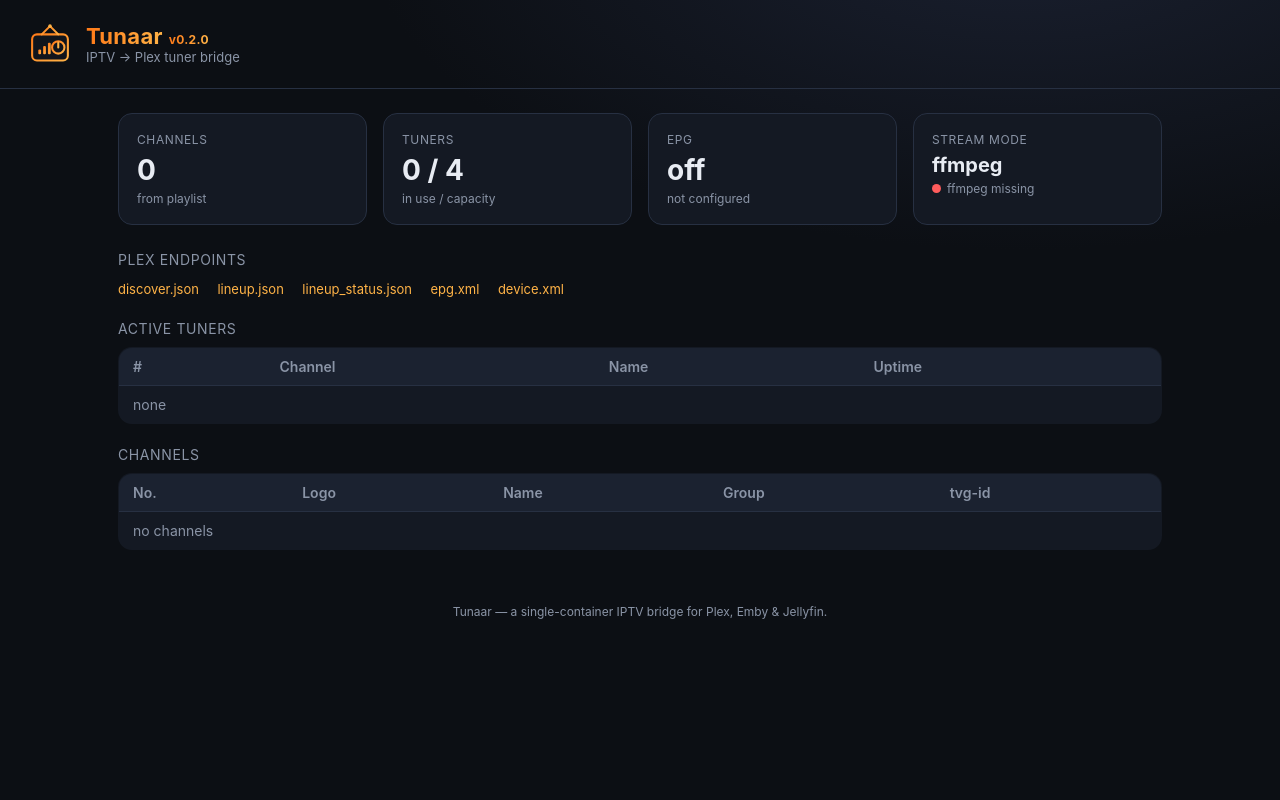
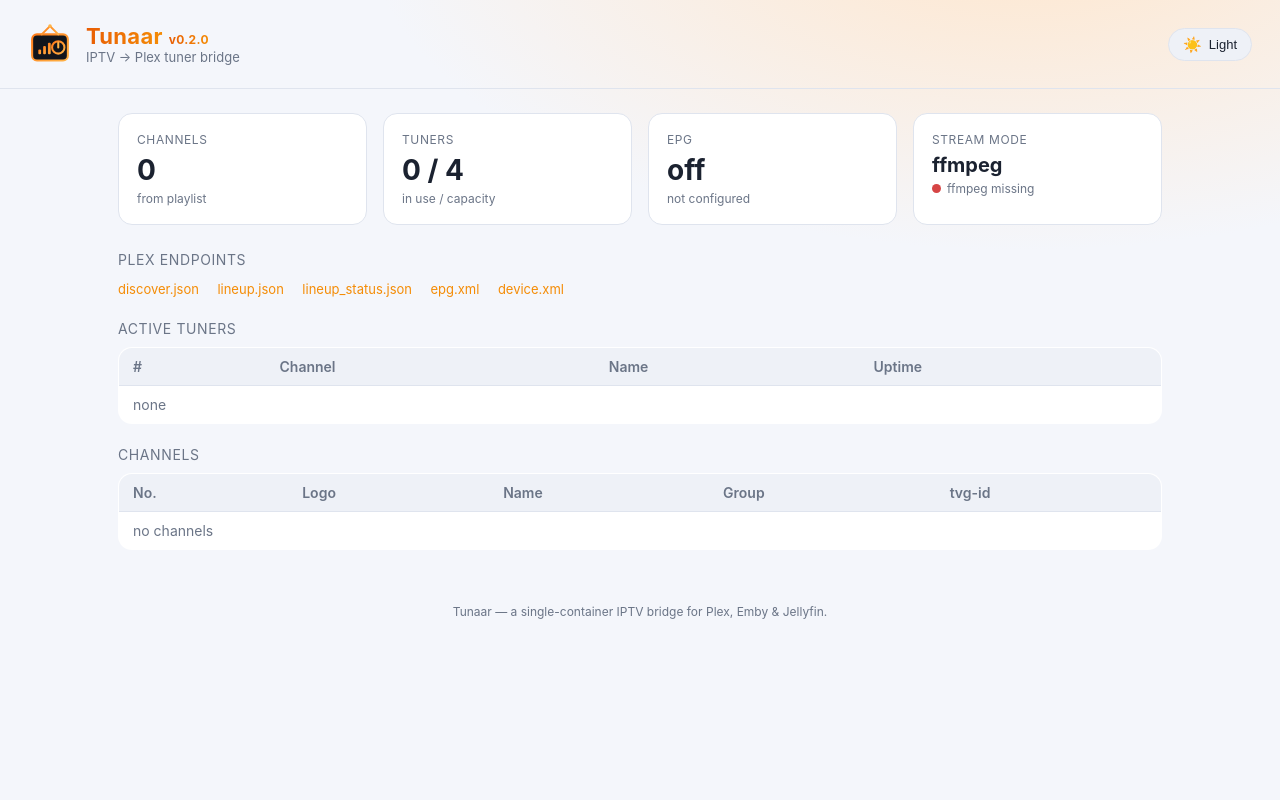
Before and after one commit to MCHammer65/Tunaar, a Flask app: page / in a window 1280 px wide. Run offline with Flask 3, Linux system fonts and the light colour scheme; data that the repository does not hold is empty.

Commit message:
Add light theme with persisted toggle to dashboard (#3)
- CSS variables split into dark (default) and light palettes via
  :root[data-theme="light"]; banner, gradient, and surfaces all themed.
- Header toggle button; preference saved to localStorage and applied
  before first paint (respects prefers-color-scheme on first visit).


Claude-Session: https://claude.ai/code/session_01JW1jSf29WCw1vv9MdU6vop

Co-authored-by: Claude <noreply@anthropic.com>

```diff
--- a/tunaar/static/style.css
+++ b/tunaar/static/style.css
@@ -1,5 +1,6 @@
 :root {
   --bg: #0c0f14;
+  --bg-glow: #1a2030;
   --panel: #141923;
   --panel-2: #1b2230;
   --line: #273042;
@@ -10,6 +11,27 @@
   --ok: #35c46b;
   --warn: #ffb347;
   --err: #ff5c5c;
+  --err-bg: rgba(255, 92, 92, .12);
+  --err-text: #ffd0d0;
+  --logo-text: #11151c;
+}
+
+:root[data-theme="light"] {
+  --bg: #f4f6fb;
+  --bg-glow: #ffe6cc;
+  --panel: #ffffff;
+  --panel-2: #eef1f7;
+  --line: #dfe4ee;
+  --text: #1b2230;
+  --muted: #6b7587;
+  --accent: #e85d04;
+  --accent-2: #f48c06;
+  --ok: #1f9d57;
+  --warn: #c77700;
+  --err: #d64545;
+  --err-bg: rgba(214, 69, 69, .1);
+  --err-text: #8a1f1f;
+  --logo-text: #11151c;
 }
 
 * { box-sizing: border-box; }
@@ -17,9 +39,10 @@
 body {
   margin: 0;
   font-family: -apple-system, BlinkMacSystemFont, "Segoe UI", Roboto, Helvetica, Arial, sans-serif;
-  background: radial-gradient(1200px 600px at 80% -10%, #1a2030 0%, var(--bg) 55%);
+  background: radial-gradient(1200px 600px at 80% -10%, var(--bg-glow) 0%, var(--bg) 55%);
   color: var(--text);
   min-height: 100vh;
+  transition: background .2s ease, color .2s ease;
 }
 
 header {
@@ -77,6 +100,23 @@ td img.chlogo { height: 22px; vertical-align: middle; }
 .endpoints a { color: var(--accent-2); text-decoration: none; margin-right: 14px; font-size: 13px; }
 .endpoints a:hover { text-decoration: underline; }
 
-.banner { background: rgba(255,92,92,.12); border: 1px solid var(--err); color: #ffd0d0; padding: 12px 14px; border-radius: 10px; margin-bottom: 18px; font-size: 14px; display: none; }
+.banner { background: var(--err-bg); border: 1px solid var(--err); color: var(--err-text); padding: 12px 14px; border-radius: 10px; margin-bottom: 18px; font-size: 14px; display: none; }
+
+.theme-toggle {
+  margin-left: auto;
+  background: var(--panel-2);
+  border: 1px solid var(--line);
+  color: var(--text);
+  border-radius: 999px;
+  padding: 8px 14px;
+  font-size: 13px;
+  cursor: pointer;
+  display: flex;
+  align-items: center;
+  gap: 7px;
+  transition: background .15s ease, border-color .15s ease;
+}
+.theme-toggle:hover { border-color: var(--accent); }
+.theme-toggle .icon { font-size: 15px; line-height: 1; }
 
 footer { color: var(--muted); font-size: 12px; text-align: center; padding: 30px; }
--- a/tunaar/templates/dashboard.html
+++ b/tunaar/templates/dashboard.html
@@ -6,6 +6,14 @@
   <title>{{ name }} — IPTV for Plex</title>
   <link rel="icon" href="{{ url_for('static', filename='logo.svg') }}">
   <link rel="stylesheet" href="{{ url_for('static', filename='style.css') }}">
+  <script>
+    // Apply saved theme before first paint to avoid a flash.
+    (function () {
+      var saved = localStorage.getItem('tunaar-theme');
+      if (!saved) saved = matchMedia('(prefers-color-scheme: light)').matches ? 'light' : 'dark';
+      document.documentElement.setAttribute('data-theme', saved);
+    })();
+  </script>
 </head>
 <body>
   <header>
@@ -14,6 +22,9 @@
       <div class="title"><span>{{ name }}</span><span class="ver">v{{ version }}</span></div>
       <div style="color:var(--muted);font-size:13px">IPTV → Plex tuner bridge</div>
     </div>
+    <button id="theme-toggle" class="theme-toggle" type="button" aria-label="Toggle theme">
+      <span class="icon" id="theme-icon">🌙</span><span id="theme-label">Dark</span>
+    </button>
   </header>
 
   <main>
@@ -69,6 +80,19 @@
   <script>
     const $ = (id) => document.getElementById(id);
 
+    function applyTheme(theme) {
+      document.documentElement.setAttribute('data-theme', theme);
+      localStorage.setItem('tunaar-theme', theme);
+      const light = theme === 'light';
+      $('theme-icon').textContent = light ? '☀️' : '🌙';
+      $('theme-label').textContent = light ? 'Light' : 'Dark';
+    }
+    applyTheme(document.documentElement.getAttribute('data-theme') || 'dark');
+    $('theme-toggle').addEventListener('click', () => {
+      const next = document.documentElement.getAttribute('data-theme') === 'light' ? 'dark' : 'light';
+      applyTheme(next);
+    });
+
     function dot(state) {
       const cls = state === 'ok' ? 'ok' : state === 'warn' ? 'warn' : 'err';
       return `<span class="dot ${cls}"></span>`;
```
